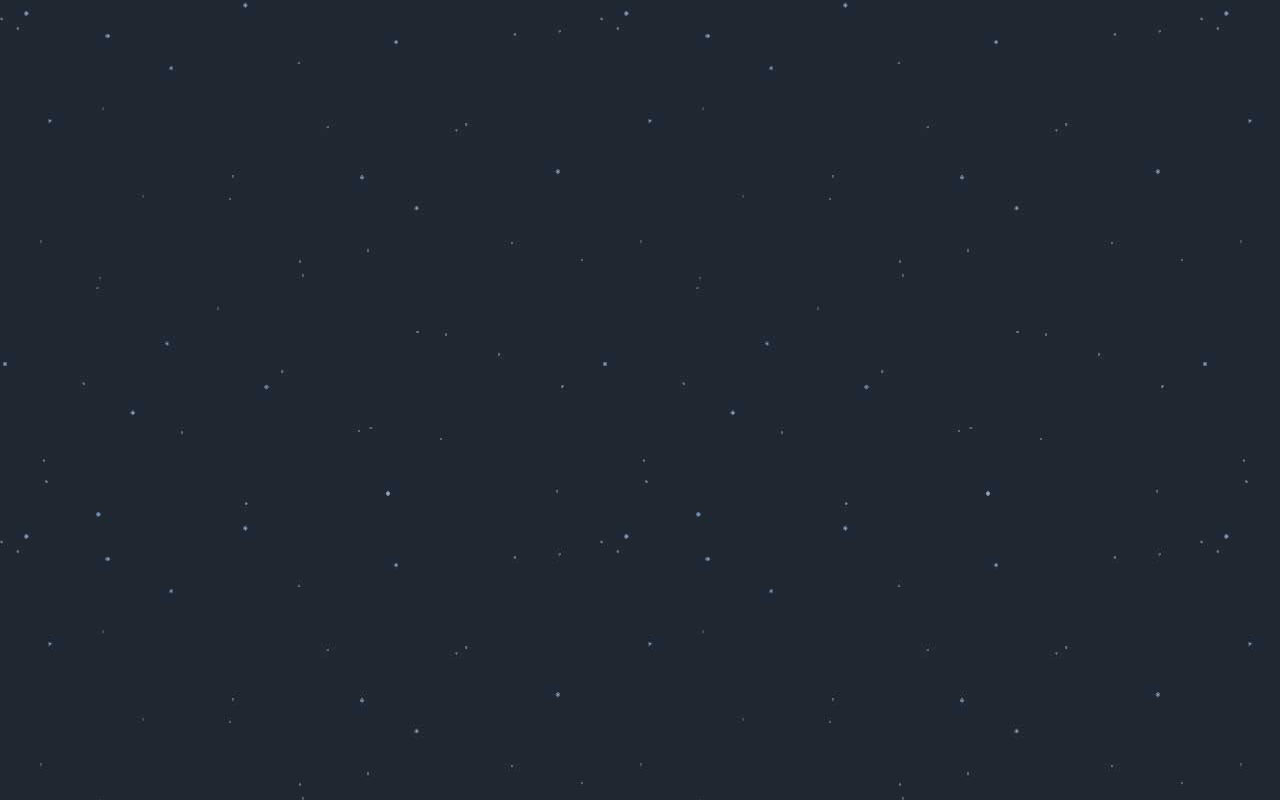
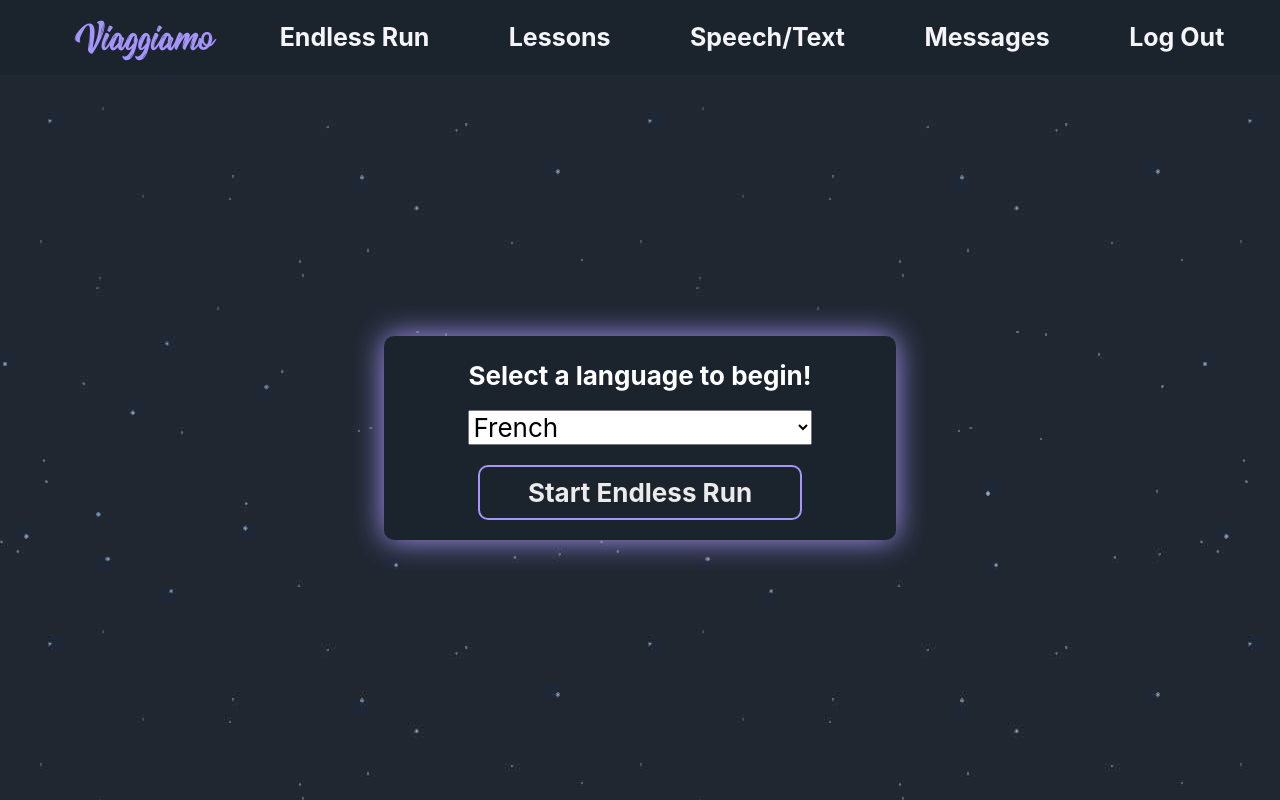
Before and after one commit to slurio/Viaggiamo-Frontend, a React (Create React App) app: page /endless in a window 1280 px wide. Built offline with nearby package versions, Linux system fonts and the light colour scheme.

Commit message:
added endless runs

```diff
--- a/src/App.js
+++ b/src/App.js
@@ -6,11 +6,12 @@ import SpeechText from './Containers/SpeechText'
 import Message from './Containers/Message'
 import UserProfile from './Containers/UserProfile'
 import Lessons from './Containers/Lessons'
+import EndlessRun from './Containers/EndlessRun'
 import Login from './Components/Login'
 import Navbar from './Components/Navbar'
 
 function App() {
-  let [currentUser, setCurrentUser] = useState('')
+  let [currentUser, setCurrentUser] = useState('s')
   let [categories, setCategories] = useState('')
   let [voices, setVoices] = useState('')
   let [selectedCategory, setSelectedCategory] = useState('')
@@ -90,6 +91,23 @@ function App() {
       })
   }
 
+  function updateAchievements(answerCount, lang) {
+    if(answerCount < currentUser[`${lang.toLowerCase()}`]){return}
+
+    const options = {
+      method: "PATCH",
+      headers: {
+        "content-type": "application/json",
+        "accept": "application/json"
+      },
+      body: JSON.stringify({user: {[lang.toLowerCase()]: answerCount}})
+
+    }
+    fetch(`http://localhost:3001/users/${currentUser.id}`, options)
+      .then(resp=>resp.json())
+      .then(data=> setCurrentUser(data))
+  }
+
 
   return (
     <div className="App">
@@ -100,7 +118,8 @@ function App() {
             <Route path="/" exact render={() => <UserProfile updateProfile={updateProfile} currentUser={currentUser}/>} />
             <Route path="/speech" render={() => <SpeechText saveMessage={saveMessage} voices={voices} categories={currentUser.categories}/>}  />
             <Route path="/messages" render={() => <Message categories={categories} voices={voices}/>}/>
-            <Route path="/lessons" render={() => <Lessons />} />
+            <Route path="/lessons" render={() => <Lessons updateAchievements={updateAchievements}/>} />
+            <Route path="/endless" render={() => <EndlessRun />} />
           </>
       }
     </div>
--- /dev/null
+++ b/src/Components/EndlessLevel.js
@@ -0,0 +1,152 @@
+import React, { useState } from 'react'
+import styled from 'styled-components'
+import flagFR from '../images/french.png'
+import flagGE from '../images/german.png'
+import flagIT from '../images/italian.png'
+import flagES from '../images/spanish.png'
+
+export default function LessonLevel(props){
+  let [correctCount, setCorrectCount] = useState(0)
+  let [disabledClass, setDisabledClass] = useState('')
+  let [showContinue, setShowContinue] = useState(false)
+  let [answerColor, setAnswerColor] = useState('green')
+  let [lives, setLives] = useState(3)
+
+  function getFlag(){
+    switch(props.currentLang) {
+      case 'Spanish':
+        return flagES
+      case 'French':
+        return flagFR
+      case 'German':
+        return flagGE
+      case 'Italian':
+        return flagIT
+      default:
+        return 'error'
+    }
+  }
+
+  function renderHearts() {
+    return ([...Array(lives)].map((e,i) => (
+      <svg className="heart" key={i} viewBox="0 0 32 29.6">
+        <path d="M23.6,0c-3.4,0-6.3,2.7-7.6,5.6C14.7,2.7,11.8,0,8.4,0C3.8,0,0,3.8,0,8.4c0,9.4,9.5,11.9,16,21.2c6.1-9.3,16-12.1,16-21.2C32,3.8,28.2,0,23.6,0z"/>
+      </svg>
+    )))
+  }
+
+  function clickHandler(e){
+    setDisabledClass('disabled')
+    setShowContinue(true)
+    if(parseInt(e.target.id) === props.QnA.correct_answer){
+      setCorrectCount(correctCount + 1)
+    }else{
+      setAnswerColor('red')
+      setLives(lives - 1)
+    }
+  }
+
+  function resetQuestion() {
+    setDisabledClass('')
+    setShowContinue(false)
+    setAnswerColor('green')
+    props.renderAnswer()
+  }
+
+  function renderAnswer(){
+    return(
+      <ul style={{padding: 0, margin: 0}} onClick={clickHandler}>
+        <MultiAnswer className={disabledClass} id="1">{props.QnA.answer1}</MultiAnswer>
+        <MultiAnswer className={disabledClass} id="2">{props.QnA.answer2}</MultiAnswer>
+        <MultiAnswer className={disabledClass} id="3">{props.QnA.answer3}</MultiAnswer>
+      </ul>
+    )
+  }
+
+  return(
+    <Container>
+      <div style={{display: 'flex'}}>
+        {renderHearts()}
+      </div>
+      <FlagImage src={getFlag()}/>
+      {
+        lives === 0 ?
+        <>
+          <Question>That's the end of your run! You ended with {correctCount} answers correct!</Question>
+          <Button onClick={props.resetLessons}>Try Again</Button>
+        </>
+        :
+        <>
+        <Question>{props.QnA.translation}</Question>
+        <Hr />
+        {renderAnswer()}
+        {
+          showContinue
+          ? <>
+              <h4 style={{color: answerColor}}>{props.QnA[`answer${props.QnA.correct_answer}`]}</h4>
+              <Button onClick={resetQuestion}>Continue</Button>
+            </>
+          : null
+        }
+        </>
+      }
+    </Container>
+  )
+}
+
+const Container = styled.div`
+  display: flex;
+  flex-direction: column;
+  text-align: center;
+  align-items: center;
+  .heart {
+    fill: red;
+    margin: 3px;
+    height: 30px;
+    width: 30px;
+  }
+  .disabled {
+    pointer-events:none;
+    opacity:0.6;
+  }
+  `
+
+const FlagImage = styled.img`
+  max-height: 20vh;
+  max-width: 20vw;
+  height: auto;
+  width: auto;
+  margin-bottom: 10px;
+  padding: 5px;
+  `
+
+const Question = styled.h2`
+  margin-bottom: 10px;
+  `
+
+const MultiAnswer = styled.li`
+  list-style-type: none;
+  margin: 10px;
+  `
+
+const Button = styled.button`
+  margin-top: 5px;
+  font-weight: bold;
+  color: #EBEBEB;
+  background-color: transparent;
+  border: 2px solid #A594F9;
+  border-radius: 10px;
+  padding: 6px;
+  font-size: calc(10px + 2vmin);
+  &:hover{
+    color: #A594F9;
+    cursor: pointer;
+  }
+  `
+
+const Hr = styled.hr`
+  background-color: #A594F9;
+  height: 2px;
+  margin: 10px;
+  width: 100%;
+  `
--- /dev/null
+++ b/src/Components/EndlessStart.js
@@ -0,0 +1,48 @@
+import React, { useState } from 'react'
+import styled from 'styled-components'
+
+export default function LessonsStart(props){
+  let [currentLang, setCurrentLang] = useState('')
+
+  function startCourse(e){
+    e.preventDefault()
+    props.startCourse(currentLang)
+  }
+
+  function langChange(e){
+    setCurrentLang(e.target.value)
+  }
+
+  return(
+    <Form>
+      <label style={{fontWeight: 'bold', marginBottom: '15px'}}>Select a language to begin!</label>
+      <select name="language" onChange={langChange}>
+        <option>French</option>
+        <option>Spanish</option>
+        <option>German</option>
+        <option>Italian</option>
+      </select>
+      <Button onClick={startCourse}>Start Endless Run</Button>
+    </Form>
+  )
+}
+
+const Form = styled.form`
+  display: flex;
+  flex-direction: column;
+  `
+
+const Button = styled.button`
+  margin: 20px 10px 0 10px;
+  font-weight: bold;
+  color: #EBEBEB;
+  background-color: transparent;
+  border: 2px solid #A594F9;
+  border-radius: 10px;
+  padding: 6px;
+  font-size: calc(10px + 2vmin);
+  &:hover{
+    color: #A594F9;
+    cursor: pointer;
+  }
+  `
--- a/src/Components/LessonLevel.js
+++ b/src/Components/LessonLevel.js
@@ -7,6 +7,7 @@ import flagES from '../images/spanish.png'
 
 export default function LessonLevel(props){
   let [currentLevel, setCurrentLevel] = useState(0)
+  let [correctCount, setCorrectCount] = useState(0)
   let [disabledClass, setDisabledClass] = useState('')
   let [showContinue, setShowContinue] = useState(false)
   let [lessonOver, setLessonOver] = useState(false)
@@ -19,7 +20,7 @@ export default function LessonLevel(props){
 
   function clickHandler(e){
     setDisabledClass('disabled')
-    if(answerList.length === 4 && e.target.id !== answerList[3]){setAnswerColor('red')}
+    if(answerList.length === 4 && e.target.id !== answerList[3]){setAnswerColor('red')}else{setCorrectCount(correctCount + 1)}
     setShowContinue(true)
   }
 
@@ -36,7 +37,7 @@ export default function LessonLevel(props){
 
   function checkAnswer(e){
     e.preventDefault()
-    if(e.target.answer.value.replace(/[^0-9a-z]/gi, '').toLowerCase() !== answerList[0].replace(/[^0-9a-z]/gi, '').toLowerCase()){setAnswerColor('red')}
+    if(e.target.answer.value.replace(/[^0-9a-z]/gi, '').toLowerCase() !== answerList[0].replace(/[^0-9a-z]/gi, '').toLowerCase()){setAnswerColor('red')}else{setCorrectCount(correctCount + 1)}
     setShowContinue(true)
   }
 
@@ -78,6 +79,10 @@ export default function LessonLevel(props){
     }
   }
 
+  function updateAchievements(){
+    props.updateAchievements(correctCount, props.currentLang)
+  }
+
   return(
     <Container>
       <FlagImage src={getFlag()}/>
@@ -85,6 +90,8 @@ export default function LessonLevel(props){
         lessonOver
         ?
         <>
+        {updateAchievements()}
+        <h2>You got {correctCount} answers correct!</h2>
         <Question>That's all the learning we have for you!</Question>
         <Button onClick={props.resetLessons}>To Lessons</Button>
         </>
--- a/src/Components/Navbar.js
+++ b/src/Components/Navbar.js
@@ -26,6 +26,7 @@ function Navbar(props){
       </Top>
 
       <Bottom className={linkDisplay}>
+        <NavLink to="/endless" onClick={closeNavbar} >Endless Run</NavLink>
         <NavLink to="/lessons" onClick={closeNavbar} >Lessons</NavLink>
         <NavLink to="/speech" onClick={closeNavbar} >Speech/Text</NavLink>
         <NavLink to="/messages" onClick={closeNavbar} >Messages</NavLink>
--- /dev/null
+++ b/src/Containers/EndlessRun.js
@@ -0,0 +1,58 @@
+import React from 'react'
+import styled from 'styled-components'
+import EndlessStart from '../Components/EndlessStart'
+import EndlessLevel from '../Components/EndlessLevel'
+
+export default class EndlessGame extends React.Component {
+  state = {
+    currentLang: 'French',
+    start: false,
+    QnA: {}
+  }
+
+  renderAnswer = () => {
+    fetch(`http://localhost:3001/endless/${this.state.currentLang}`)
+      .then(resp=>resp.json())
+      .then(data=> this.setState({QnA: data}))
+  }
+
+  startCourse = (lang) => {
+    if(!lang){lang = "French"}
+    fetch(`http://localhost:3001/endless/${lang}`)
+      .then(resp=>resp.json())
+      .then(data=> {
+        this.setState({
+          QnA: data,
+          currentLang: lang,
+          start: true
+        })
+      })
+  }
+
+  render(){
+    return(
+      <Container>
+        {
+          this.state.start
+          ? <EndlessLevel QnA={this.state.QnA} renderAnswer={this.renderAnswer} currentLang={this.state.currentLang}/>
+          : <EndlessStart renderAnswer={this.renderAnswer} startCourse={this.startCourse}/>
+        }
+      </Container>
+    )
+  }
+}
+
+const Container = styled.div`
+  background-color: #1b232c;
+  box-shadow: 0px 0px 30px #A594F9;
+  border-radius: 10px;
+  padding: 20px;
+  display: flex;
+  width: 80%;
+  justify-content: center;
+  align-items: center;
+  margin: auto;
+  @media (min-width: 768px) {
+    width: 40%;
+  }
+  `
--- a/src/Containers/Lessons.js
+++ b/src/Containers/Lessons.js
@@ -33,7 +33,7 @@ export default class Lessons extends React.Component {
       <Container>
         {
           this.state.questionList.length > 0
-          ? <LessonLevel questionList={this.state.questionList} currentLang={this.state.currentLang} resetLessons={this.resetLessons}/>
+          ? <LessonLevel questionList={this.state.questionList} currentLang={this.state.currentLang} resetLessons={this.resetLessons} updateAchievements={this.props.updateAchievements}/>
           : <LessonsStart startCourse={this.startCourse}/>
         }
       </Container>
```
